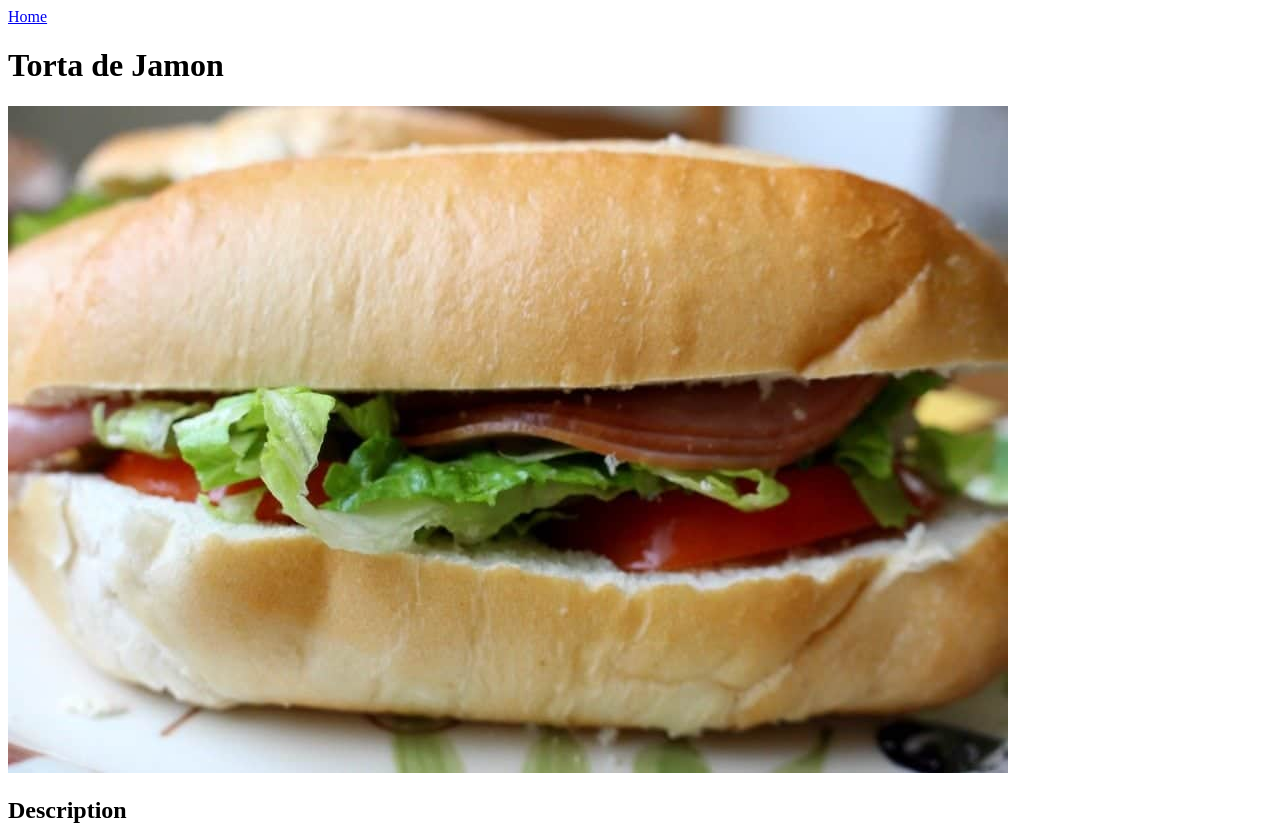
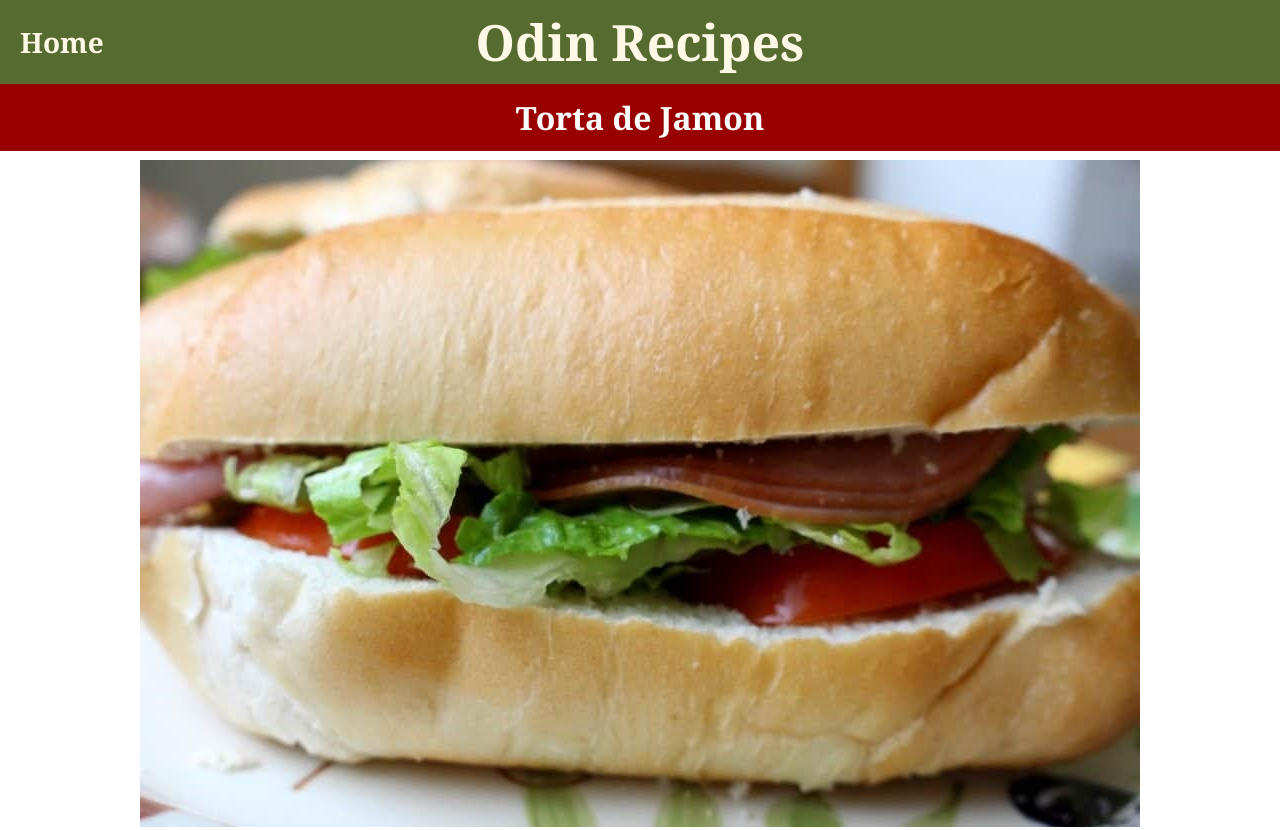
Before and after one commit to specifics7/odin-recipes, a plain HTML site: page recipes/torta.html in a window 1280 px wide. Shown: the top 830 px of the page. Drawn offline with Linux system fonts and the light colour scheme.

Commit message:
Add styles.css

```diff
--- a/recipes/torta.html
+++ b/recipes/torta.html
@@ -3,13 +3,17 @@
     <head>
         <meta charset="UTF-8">
         <title>Torta de Jamon</title>
+        <link rel="stylesheet" href="../styles.css">
     </head>
 
     <body>
-        <a href="../index.html">Home</a>
-        <h1>Torta de Jamon</h1>
-        <img src="../images/torta.jpg">
-
+        <header class="main-header">
+            <a class="home" href="../index.html">Home</a>
+            <h1 class="main-title">Odin Recipes</h1>
+        </header>
+        <h1 class="recipe-header">Torta de Jamon</h1>
+        <img class="recipe-image" src="../images/torta.jpg">
+        <div class="recipe-container">
             <h2>Description</h2>
             <p>
                 Torta de Jamon is essentially a Mexican ham sandwich. It was popularized
@@ -45,5 +49,6 @@
                 </li>
                 <li>Or skip altogether the toasting part, and enjoy!</li>
             </ol>
+        </div>
     </body>
 </html>
--- /dev/null
+++ b/styles.css
@@ -0,0 +1,85 @@
+html {
+    box-sizing: border-box;
+}
+
+*,
+*::before,
+*::after {
+    box-sizing: inherit;
+}
+
+body {
+    font-family: Georgia, serif;
+    margin: 0px;
+    padding: 0px;
+    background-color: #fff;
+    line-height: 1.6;
+}
+
+.main-header {
+    background-color: #556B2F;
+    padding: 2px 16px;
+    display: flex;
+    align-items: center;
+    justify-content: center;
+    position: relative;
+}
+
+.main-title {
+    text-align: center;
+    font-size: 50px;
+    color: #FFF8E7;
+    margin: 0 auto;
+}
+
+.home {
+    color: #FFF8E7;
+    font-size: 28px;
+    left: 20px;
+    position: absolute;
+    text-decoration: none;
+    font-weight: bold;
+
+}
+
+.recipe-header {
+    background-color: #990000;
+    color: white;
+    text-align: center;
+    padding: 8px 16px;
+    margin: 0px 0px 9px 0px;
+}
+
+.recipe-button {
+    background-color: #990000;
+    color: white;
+    font-size: 24px;
+    text-align: center;
+    border: none;
+    text-decoration: none;
+    display: inline-block;
+    padding: 12px 24px;
+    margin: 8px;
+}
+
+.recipe-image {
+    display: block;
+    margin: 0 auto;
+    max-width: 100%;
+}
+
+.recipe-container {
+    margin: 0 auto;
+    background-color: #eee;
+    padding: 16px;
+    margin: 48px;
+}
+
+.recipe-container h1, h2, h3 {
+    font-family: 'Helvetica', sans-serif;
+}
+
+.recipe-button:hover {
+    background-color: #B30000;
+    transform: scale(1.05);
+}
```
Also changed, not shown: index.html (+8 -4 lines), recipes/carne-asada.html (+9 -4 lines), recipes/gorditas.html (+9 -4 lines). Lines whose indentation alone changed are shown as unchanged.
